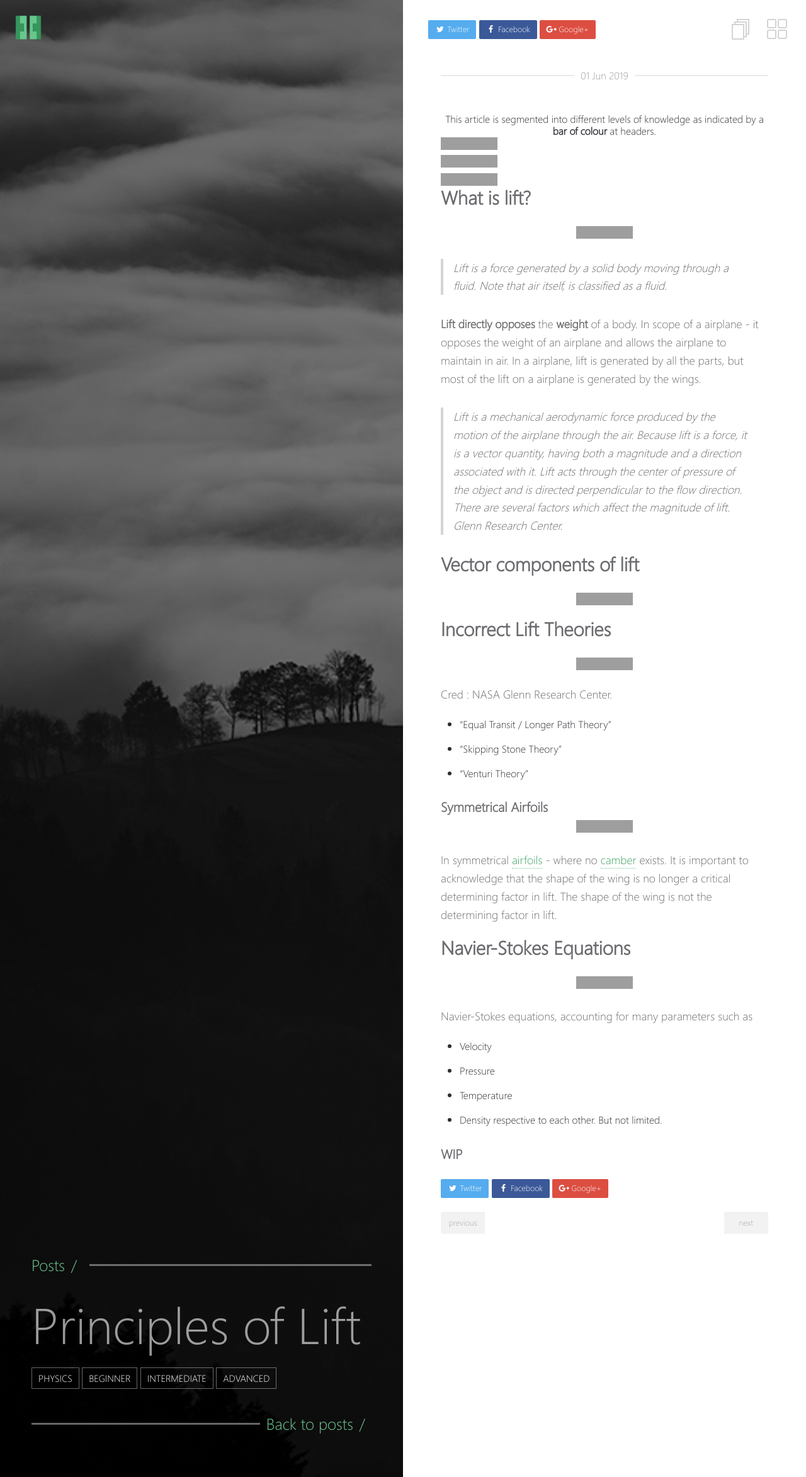
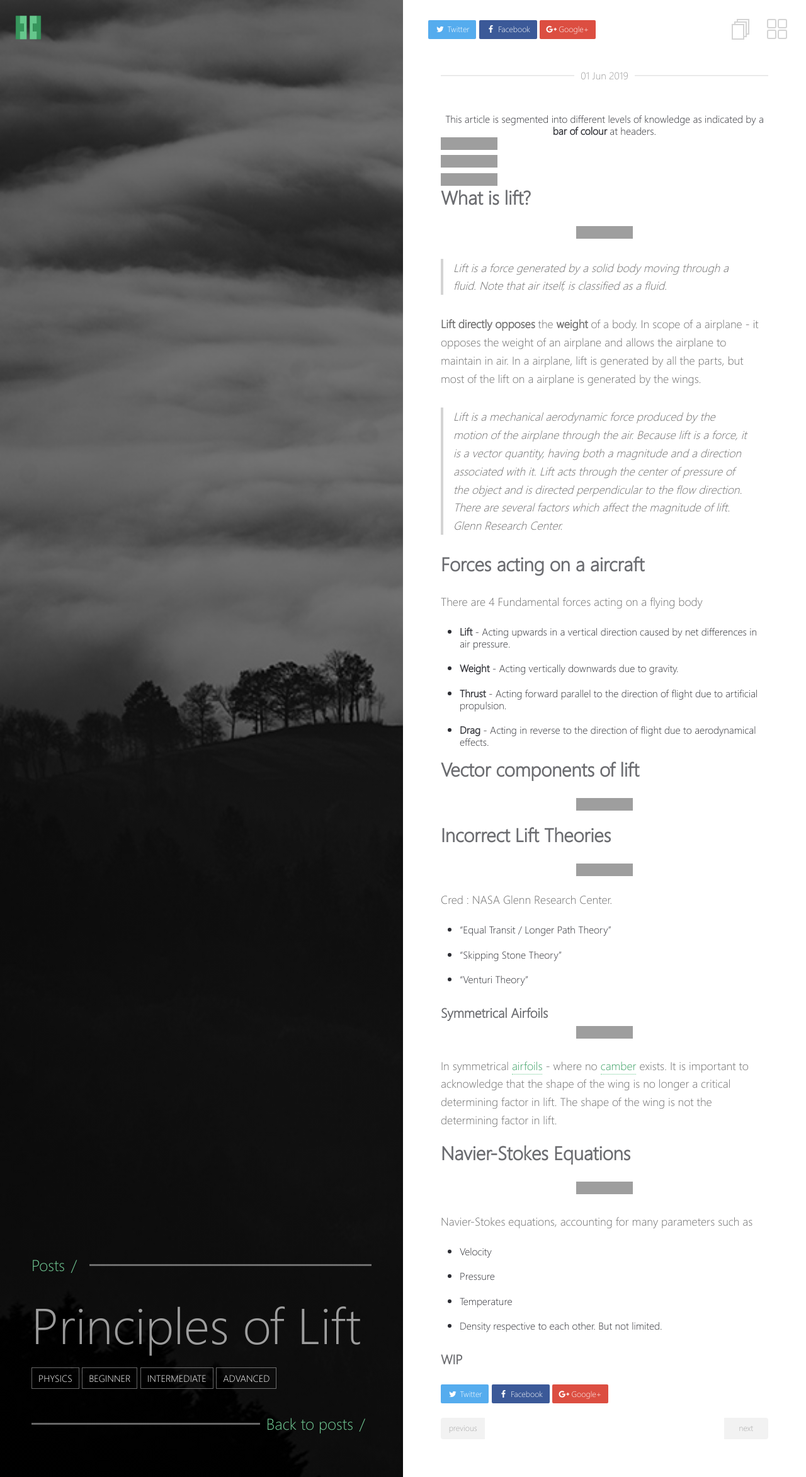
Before and after one commit to EXYZED/AerodynamicalCollective, a Jekyll site: the page built from _posts/2019-06-01-Principles-of-Lift.md, in a window 1280 px wide. Shown: the whole page at 63% size. Built offline with Jekyll 4.4.1, drawn with Linux system fonts in a browser that asks for light colours; grey boxes are pictures that could not be loaded.

Commit message:
Update 2019-06-01-Principles-of-Lift.md

```diff
--- a/_posts/2019-06-01-Principles-of-Lift.md
+++ b/_posts/2019-06-01-Principles-of-Lift.md
@@ -27,7 +27,12 @@ Note that air itself, is classified as a fluid.
 
 >Lift is a mechanical aerodynamic force produced by the motion of the airplane through the air. Because lift is a force, it is a vector quantity, having both a magnitude and a direction associated with it. Lift acts through the center of pressure of the object and is directed perpendicular to the flow direction. There are several factors which affect the magnitude of lift. Glenn Research Center.
 
-
+## Forces acting on a aircraft
+There are 4 Fundamental forces acting on a flying body
+ * **Lift** - Acting upwards in a vertical direction caused by net differences in air pressure.
+ * **Weight** - Acting vertically downwards due to gravity.
+ * **Thrust** - Acting forward parallel to the direction of flight due to artificial propulsion.
+ * **Drag** - Acting in reverse to the direction of flight due to aerodynamical effects.
 
 ## Vector components of lift
 ![DifficultyIndicator](https://img.shields.io/badge/Level-Intermediate-yellow.svg?style=for-the-badge)
```
